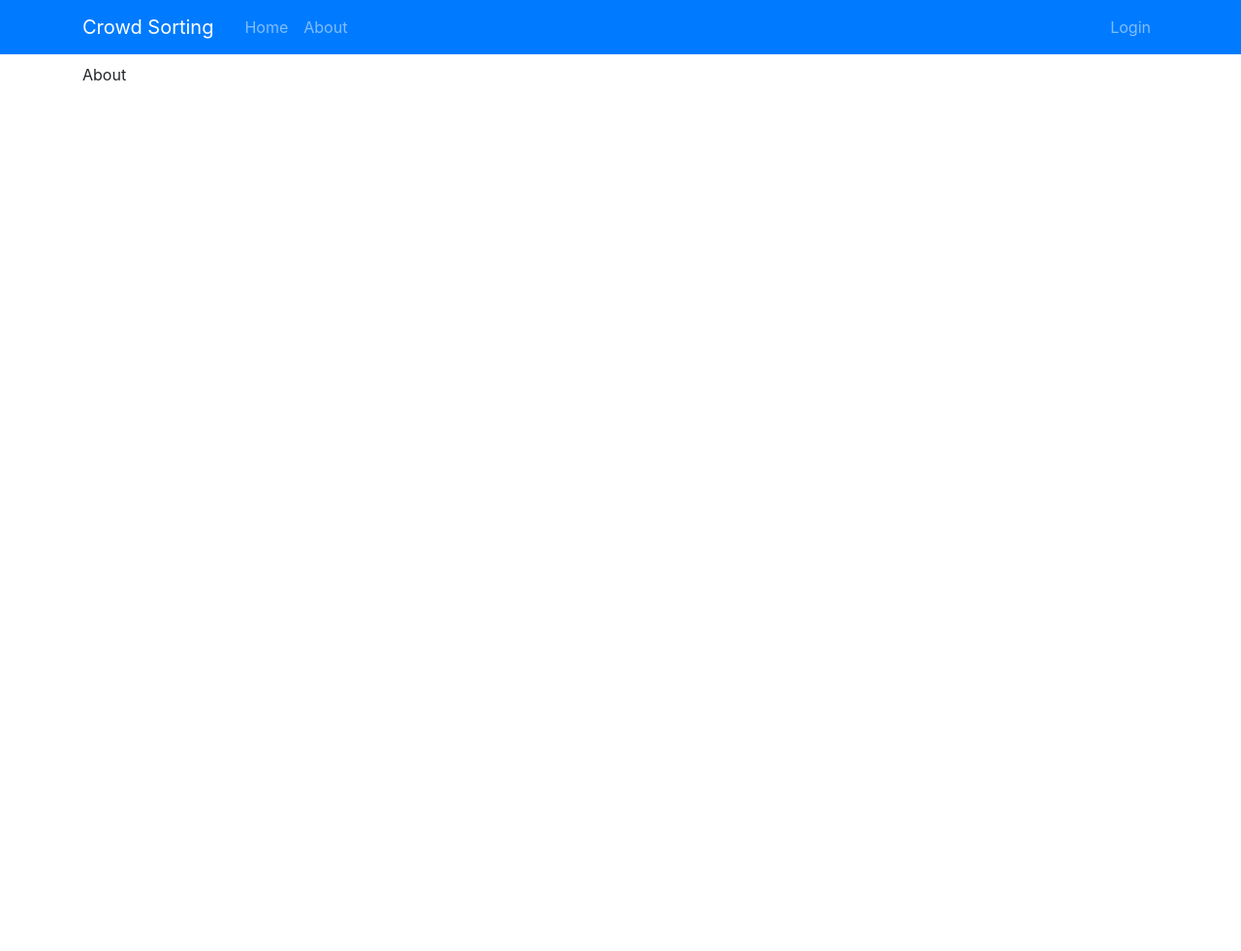
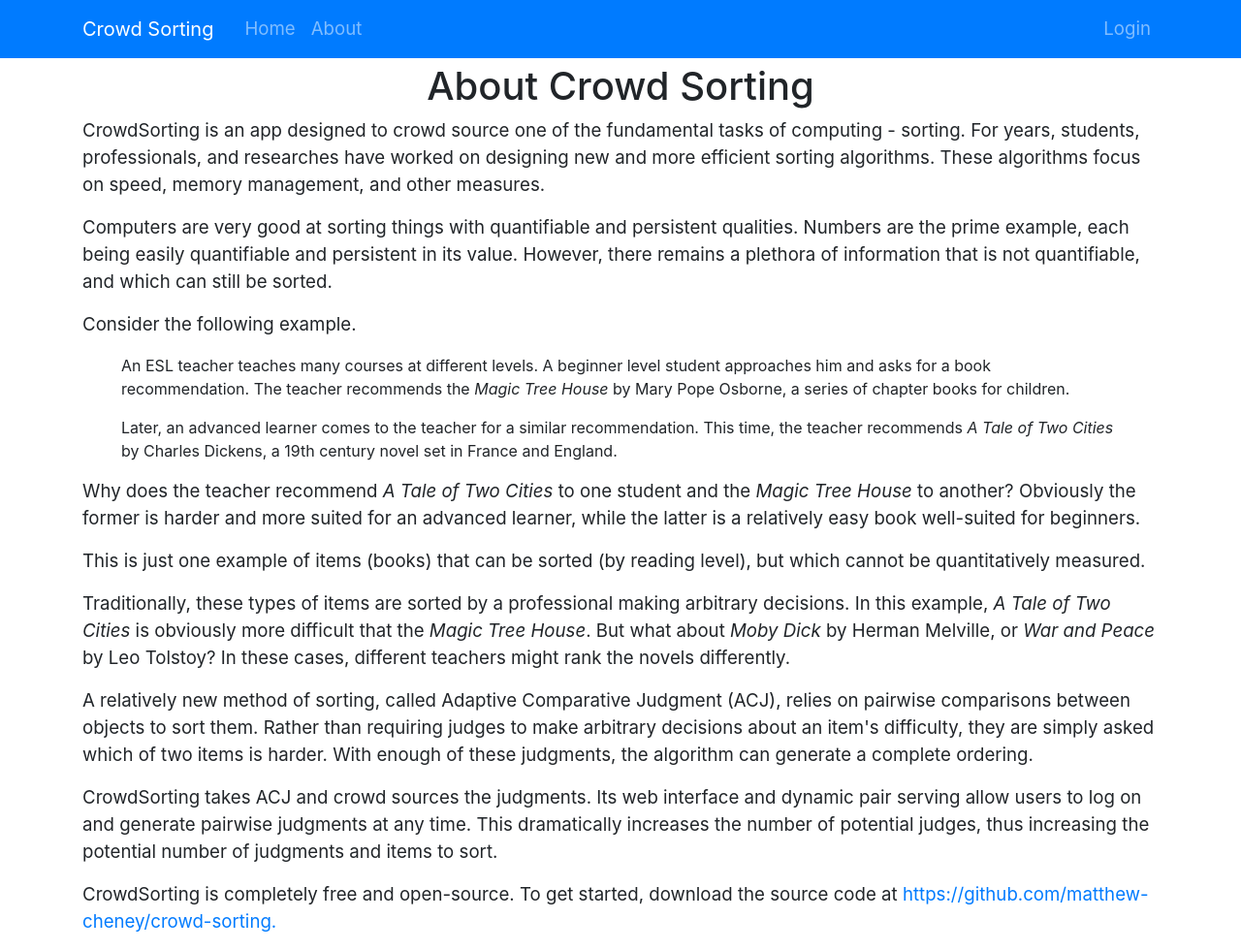
Before and after one commit to matthew-cheney/crowd-sorting-single-threaded, a Flask app: page /about in a window 1280 px wide. Shown: the whole page at 97% size. Before the commit the page ends 83 px from the top, so only its background shows below. Run offline with Flask 2, Linux system fonts and the light colour scheme; some libraries are stand-ins or nearby versions.

Commit message:
updated ui, ACJ

```diff
--- a/crowdsorting/app_resources/routes.py
+++ b/crowdsorting/app_resources/routes.py
@@ -78,6 +78,14 @@ def selectproject():
 def temp():
     return 'temp'
 
+
+def check_project(request):
+    if isinstance(request.cookies.get('project'), type(None)):
+        flash("Please select a project", "warning")
+        return False
+    else:
+        return True
+
 # Router to home page
 @app.route("/")
 @app.route("/home")
@@ -85,6 +93,8 @@ def home():
 #     if 'user' in Session:
     current_project = request.cookies.get('project')
     if 'user' in session:
+        if not check_project(request):
+            return redirect(url_for('projectsdashboard'))
         return render_template('home.html', title='Home', current_user=session['user'], current_project=current_project)
     else:
         return render_template('home.html', title='Home', current_user=dummyUser, current_project=current_project)
@@ -95,8 +105,13 @@ def home():
 # Router to sorting page
 @app.route("/sorter")
 def sorter():
+    if not check_project(request):
+        return redirect(url_for('projectsdashboard'))
     if 'user' not in session:
         return redirect(url_for('home'))
+    if isinstance(request.cookies.get('project'), type(None)):
+        return render_template('nopairs.html', title='Check later',
+                               message="No project selected", current_user=session['user'])
     docPair = dbhandler.getPair(request.cookies.get('project'))
     if not docPair:
         flash('Project not ready', 'warning')
@@ -119,6 +134,8 @@ def demo():
 @app.route("/about", methods=['GET'])
 def about():
     if 'user' in session:
+        if not check_project(request):
+            return redirect(url_for('projectsdashboard'))
         return render_template('about.html', current_user=session['user'])
     else:
         return render_template('about.html', current_user=dummyUser)
@@ -136,8 +153,12 @@ def myadmin():
 # Router for sorted page
 @app.route("/sorted")
 def sorted():
+    if not check_project(request):
+        return redirect(url_for('projectsdashboard'))
     if 'user' not in session:
         return redirect(url_for('home'))
+    if isinstance(request.cookies.get('project'), type(None)):
+        return render_template('nopairs.html', title='Check later', message='No project selected', current_user=session['user'])
     if dbhandler.getNumberOfDocs(request.cookies.get('project')) == 0:
         return render_template('nopairs.html', title='Check later', message='No docs in this project', current_user=session['user'])
     sortedFiles, confidence, *args = dbhandler.getSorted(request.cookies.get('project'))
@@ -159,7 +180,7 @@ def sorted():
                             possible_judgments=possible_judgments,
                             success=success)
 
-# Delete file route
+# Delete file route   - This route is obselete?
 @app.route("/deleteFile", methods=['POST'])
 @login_required
 def deleteFile():
@@ -170,7 +191,7 @@ def deleteFile():
 
 @app.route("/detectFiles", methods=['POST'])
 @login_required
-def detectFiles():
+def detectFiles():  # This route is obselete?
     print("in detectFiles route")
     dbhandler.detectFiles(request.cookies.get('project'))
     return redirect(url_for('myadmin'))
@@ -205,7 +226,13 @@ def allowed_file(filename):
 @app.route("/upload", methods=['POST'])
 @login_required
 def uploadFile():
+    if not check_project(request):
+        return redirect(url_for('projectsdashboard'))
     if request.method == 'POST':
+        if isinstance(request.cookies.get('project'), type(None)):
+            return render_template('nopairs.html', title='Check later',
+                                   message="No project selected",
+                                   current_user=session['user'])
         validFiles = []
         if 'file' not in request.files:
             return redirect(request.url)
--- a/crowdsorting/app_resources/sorting_algorithms/selection_algorithm.py
+++ b/crowdsorting/app_resources/sorting_algorithms/selection_algorithm.py
@@ -11,3 +11,7 @@ class selection_algorithm():
     @staticmethod
     def getSorted(allFiles, allJudgments):
         pass
+
+    @staticmethod
+    def getConfidence():
+        pass
--- a/crowdsorting/static/main.css
+++ b/crowdsorting/static/main.css
@@ -1,5 +1,6 @@
 body {
     padding-top: 65px;
+    font-size: 14pt;
 }
 
 .card-height {
@@ -18,3 +19,13 @@ body {
 .level_button {
     margin-right: 10pt;
 }
+
+.home_div {
+    margin-top: 20px;
+}
+
+.block_text {
+    margin-left: 40px;
+    margin-right: 40px;
+    font-size: 12pt;
+}
--- a/crowdsorting/templates/about.html
+++ b/crowdsorting/templates/about.html
@@ -1,5 +1,18 @@
 {% extends "layout.html" %}
 
 {% block content %}
-About
+<h1 class="text-center">About Crowd Sorting</h1>
+<p>CrowdSorting is an app designed to crowd source one of the fundamental tasks of computing - sorting. For years, students, professionals, and researches have worked on designing new and more efficient sorting algorithms. These algorithms focus on speed, memory management, and other measures.</p>
+<p>Computers are very good at sorting things with quantifiable and persistent qualities. Numbers are the prime example, each being easily quantifiable and persistent in its value. However, there remains a plethora of information that is not quantifiable, and which can still be sorted.</p>
+<p>Consider the following example.</p>
+<div class="block_text">
+    <p>An ESL teacher teaches many courses at different levels. A beginner level student approaches him and asks for a book recommendation. The teacher recommends the <em>Magic Tree House</em> by Mary Pope Osborne, a series of chapter books for children.</p>
+    <p>Later, an advanced learner comes to the teacher for a similar recommendation. This time, the teacher recommends <em>A Tale of Two Cities</em> by Charles Dickens, a 19th century novel set in France and England.</p>
+</div>
+<p>Why does the teacher recommend <em>A Tale of Two Cities</em> to one student and the <em>Magic Tree House</em> to another? Obviously the former is harder and more suited for an advanced learner, while the latter is a relatively easy book well-suited for beginners.</p>
+<p>This is just one example of items (books) that can be sorted (by reading level), but which cannot be quantitatively measured.</p>
+<p>Traditionally, these types of items are sorted by a professional making arbitrary decisions. In this example, <em>A Tale of Two Cities</em> is obviously more difficult that the <em>Magic Tree House</em>. But what about <em>Moby Dick</em> by Herman Melville, or <em>War and Peace</em> by Leo Tolstoy? In these cases, different teachers might rank the novels differently.</p>
+<p>A relatively new method of sorting, called Adaptive Comparative Judgment (ACJ), relies on pairwise comparisons between objects to sort them. Rather than requiring judges to make arbitrary decisions about an item's difficulty, they are simply asked which of two items is harder. With enough of these judgments, the algorithm can generate a complete ordering.</p>
+<p>CrowdSorting takes ACJ and crowd sources the judgments. Its web interface and dynamic pair serving allow users to log on and generate pairwise judgments at any time. This dramatically increases the number of potential judges, thus increasing the potential number of judgments and items to sort.</p>
+<p>CrowdSorting is completely free and open-source. To get started, download the source code at <a href="https://github.com/matthew-cheney/crowd-sorting">https://github.com/matthew-cheney/crowd-sorting.</a></p>
 {% endblock content %}
--- a/crowdsorting/templates/nopairs.html
+++ b/crowdsorting/templates/nopairs.html
@@ -1,5 +1,8 @@
 {% extends "layout.html" %}
 
 {% block content %}
-{{ message }}
+<div class="home_div">
+    <h1 class="text-center">Sorry!</h1>
+    <h2 class="text-center">Looks like there are no pairs available for judging.</h2>
+</div>
 {% endblock content %}
```
Also changed, not shown: crowdsorting/app_resources/dbhandler.py (+5 -2 lines), crowdsorting/app_resources/sorting_algorithms/ACJProxy.py (+13 -3 lines), crowdsorting/templates/home.html (+7 -3 lines).
